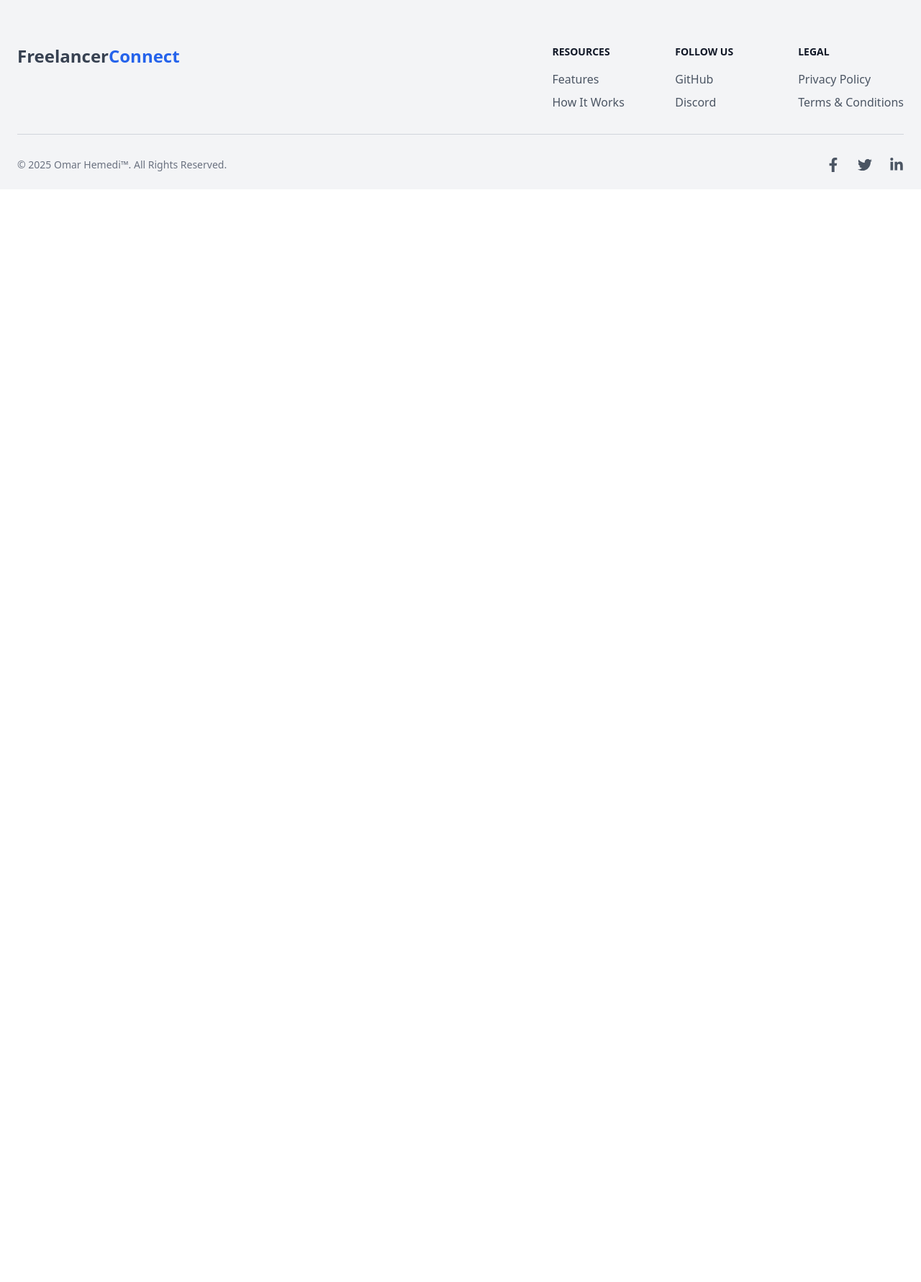
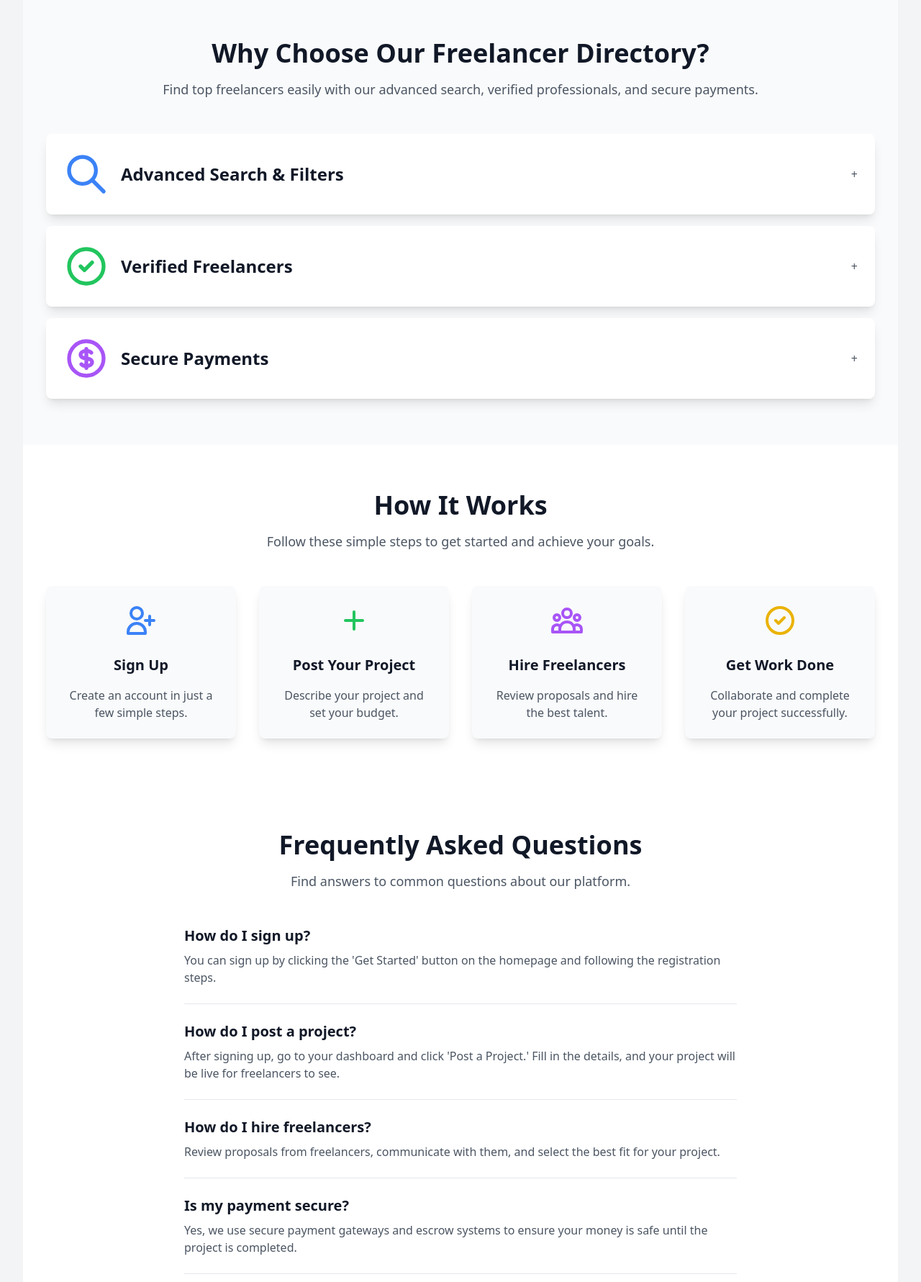
Before and after one commit to Omar-Hemedi/Freelancer-Connect, a Next.js app in the folder Frontend/freelancer-connect/: page / in a window 1280 px wide. Shown: the part 679-2460 px from the top of the page at 72% size. Before the commit the page ends 942 px from the top, so only its background shows below. Built offline with nearby package versions, Linux system fonts and the light colour scheme.

Commit message:
feat: Enhance Home page with lazy loading and scroll animations
- Add framer-motion for smooth scroll animations
- Implement lazy loading for Feature, HowItWorks, FAQs, and Metrics sections
- Ensure responsive design and viewport settings

```diff
--- a/Frontend/freelancer-connect/src/app/page.tsx
+++ b/Frontend/freelancer-connect/src/app/page.tsx
@@ -1,12 +1,80 @@
 "use client";
 
+import { motion } from "framer-motion";
+import { Suspense, lazy } from "react";
 import GuestLayout from "./layouts/guest/layout";
 import HeroSection from "./layouts/guest/sections/hero";
+const FeatureSection = lazy(() => import("./layouts/guest/sections/feature"));
+const HowItWorksSection = lazy(() => import("./layouts/guest/sections/howitworks"));
+const FAQsSection = lazy(() => import("./layouts/guest/sections/faqs"));
+const MetricsSection = lazy(() => import("./layouts/guest/sections/metrics"));
 
 export default function Home() {
     return (
-        <GuestLayout>
-            <HeroSection />
-        </GuestLayout>
+        <motion.div
+            initial={{ opacity: 0 }}
+            animate={{ opacity: 1 }}
+            transition={{ duration: 0.5 }}
+        >
+            <GuestLayout>
+                {/* Hero Section with Scroll Animation */}
+                <motion.section
+                    initial={{ opacity: 0, y: 50 }}
+                    whileInView={{ opacity: 1, y: 0 }}
+                    transition={{ duration: 0.8 }}
+                    viewport={{ amount: 0.2 }}
+                >
+                    <HeroSection />
+                </motion.section>
+
+                {/* Feature Section with Lazy Loading and Scroll Animation */}
+                <Suspense fallback={<div>Loading...</div>}>
+                    <motion.section
+                        initial={{ opacity: 0, y: 50 }}
+                        whileInView={{ opacity: 1, y: 0 }}
+                        transition={{ duration: 0.8, delay: 0.2 }}
+                        viewport={{ amount: 0.2 }}
+                    >
+                        <FeatureSection />
+                    </motion.section>
+                </Suspense>
+
+                {/* How It Works Section with Lazy Loading and Scroll Animation */}
+                <Suspense fallback={<div>Loading...</div>}>
+                    <motion.section
+                        initial={{ opacity: 0, y: 50 }}
+                        whileInView={{ opacity: 1, y: 0 }}
+                        transition={{ duration: 0.8, delay: 0.2 }}
+                        viewport={{ amount: 0.2 }}
+                    >
+                        <HowItWorksSection />
+                    </motion.section>
+                </Suspense>
+
+                {/* FAQs Section with Lazy Loading and Scroll Animation */}
+                <Suspense fallback={<div>Loading...</div>}>
+                    <motion.section
+                        initial={{ opacity: 0, y: 50 }}
+                        whileInView={{ opacity: 1, y: 0 }}
+                        transition={{ duration: 0.8, delay: 0.2 }}
+                        viewport={{ amount: 0.2 }}
+                    >
+                        <FAQsSection />
+                    </motion.section>
+                </Suspense>
+
+                {/* Metrics Section with Lazy Loading and Scroll Animation */}
+                <Suspense fallback={<div>Loading...</div>}>
+                    <motion.section
+                        initial={{ opacity: 0, y: 50 }}
+                        whileInView={{ opacity: 1, y: 0 }}
+                        transition={{ duration: 0.8, delay: 0.2 }}
+                        viewport={{ amount: 0.2 }}
+                    >
+                        <MetricsSection />
+                    </motion.section>
+                </Suspense>
+            </GuestLayout>
+        </motion.div>
     );
 }
```
